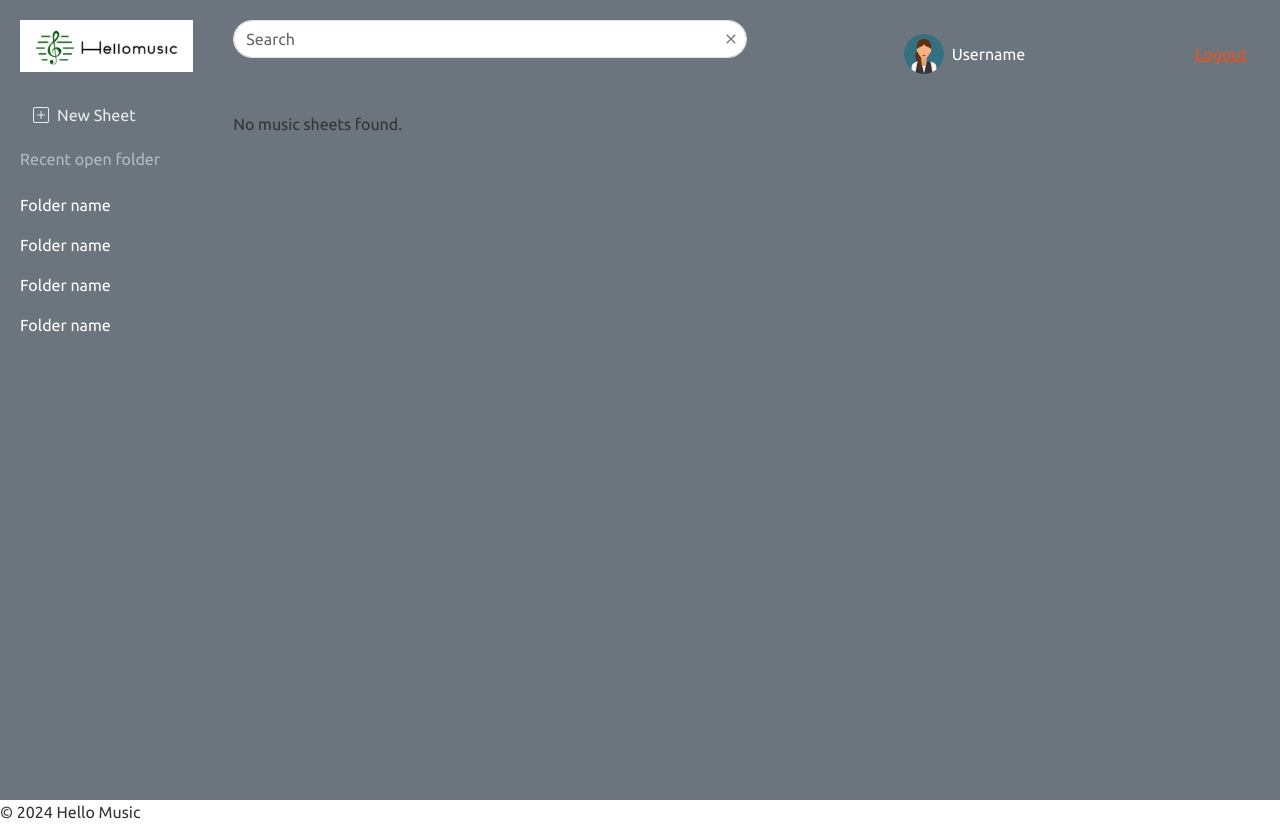
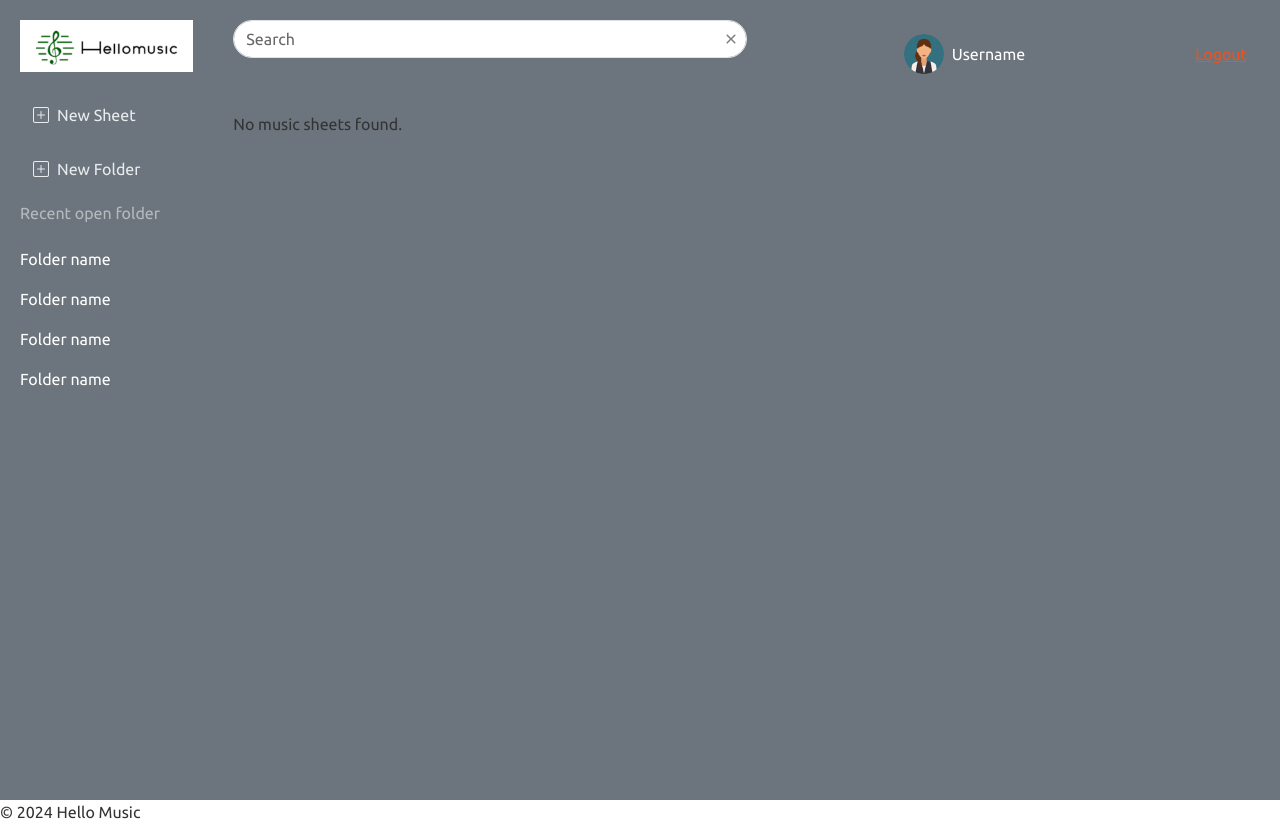
Before and after one commit to KellyHau/FYP-HelloMusic, a Django app: page / in a window 1280 px wide. Run offline with Django 5.2, Linux system fonts and the light colour scheme; the visitor is signed in with stand-in values (Sample User, id 1); data that the repository does not hold is empty; some libraries are stand-ins or nearby versions.

Commit message:
create sheet folder

```diff
--- a/HelloMusicProject/HelloMusicApp/forms.py
+++ b/HelloMusicProject/HelloMusicApp/forms.py
@@ -7,6 +7,11 @@ class MusicSheetForm(forms.ModelForm):
     class Meta:
         model = MusicSheet
         fields = ['title']
+
+class MusicSheetFolderForm(forms.ModelForm):
+    class Meta:
+        model = MusicSheetFolder
+        fields = ['name']
 
 class RegisterForm(forms.ModelForm):
     email = forms.EmailField(required=True)
--- a/HelloMusicProject/HelloMusicApp/templates/HelloMusicApp/base.html
+++ b/HelloMusicProject/HelloMusicApp/templates/HelloMusicApp/base.html
@@ -33,6 +33,12 @@
                     <button id="addSheet" class="btn btn-outline-light d-flex align-items-center"
                         style="border-color: transparent;">
                         <i class="bi bi-plus-square me-2"></i> New Sheet
+                    </button>
+                </div>
+                <div class="mb-3">
+                    <button id="addFolder" class="btn btn-outline-light d-flex align-items-center"
+                        style="border-color: transparent;">
+                        <i class="bi bi-plus-square me-2"></i> New Folder
                     </button>
                 </div>
 
@@ -93,16 +99,40 @@
                     </div>
                     <div class="modal-body">
                         <div class="form-group">
-                            {{ form.title|as_crispy_field }}
+                            {{ sheetform.title|as_crispy_field }}
                         </div>
                     </div>
                     <div class="modal-footer">
-                        <button type="submit" class="btn btn-primary">Save</button>
+                        <button type="submit" class="btn btn-primary">Create</button>
                     </div>
                 </form>
             </div>
         </div>
     </div>
+
+    <!-- Add Folder Modal -->
+    <div class="modal fade" id="addfolderModal" tabindex="-1" aria-labelledby="addfolderModal" aria-hidden="true">
+        <div class="modal-dialog">
+            <div class="modal-content">
+                <form method="post" action="{% url 'createFolder' %}">
+                    {% csrf_token %}
+                    <div class="modal-header">
+                        <h5 class="modal-title" id="addfolderModal">New Folder</h5>
+                        <button type="button" class="btn-close" data-bs-dismiss="modal"></button>
+                    </div>
+                    <div class="modal-body">
+                        <div class="form-group">
+                            {{ folderform.name|as_crispy_field }}
+                        </div>
+                    </div>
+                    <div class="modal-footer">
+                        <button type="submit" class="btn btn-primary">Create</button>
+                    </div>
+                </form>
+            </div>
+        </div>
+    </div>
+
 
     <!-- Footer -->
     <footer>
@@ -111,11 +141,18 @@
     <script src="{% static 'HelloMusicApp/js/bootstrap.bundle.min.js' %}"></script>
     <script src="{% static 'HelloMusicApp/js/jquery.min.js' %}"></script>
     <script>
-        //open add window
+        //open add sheet window
         document.getElementById('addSheet').addEventListener('click', function (event) {
             event.preventDefault();
 
             $('#addsheetModal').modal('show');
+        });
+
+        //open add folder window
+        document.getElementById('addFolder').addEventListener('click', function (event) {
+            event.preventDefault();
+
+            $('#addfolderModal').modal('show');
         });
     </script>
     {% block script_content %}{% endblock %}
--- a/HelloMusicProject/HelloMusicApp/urls.py
+++ b/HelloMusicProject/HelloMusicApp/urls.py
@@ -7,6 +7,7 @@ urlpatterns = [
     path("login/", views.login_user, name='login'),
     path('logout/', views.logout_user, name='logout'),
     path("",views.home, name = "home"),
+    path("createFolder/",views.create_folder, name="createFolder"),
     path("folder/",views.folder, name="folder"),
     path("folderList/",views.folderList, name="folderList"),
     path("createSheet/",views.create_sheet, name="createSheet"),
--- a/HelloMusicProject/HelloMusicApp/views.py
+++ b/HelloMusicProject/HelloMusicApp/views.py
@@ -9,26 +9,12 @@ from .forms import *
 from django.contrib.auth import authenticate, login as auth_login  # Rename the login method to avoid conflict
 from django.contrib import messages
 from django.contrib.auth import logout
-# import pyrebase
 
-# config = {
-#     "apiKey": "AIzaSyAFdTQIkXeJCkE760kQH1kZtCjkZnm3o7Q",
-#     "authDomain": "hellomusic-63ee9.firebaseapp.com",
-#     "databaseURL": "https://hellomusic-63ee9-default-rtdb.firebaseio.com",
-#     "projectId": "hellomusic-63ee9",
-#     "storageBucket": "hellomusic-63ee9.firebasestorage.app",
-#     "messagingSenderId": "186714219968",
-#     "appId": "1:186714219968:web:456d77546cc2cc3b73d425",
-# }
-
-# firebase = pyrebase .initialize_app(config)
-# authe = firebase.auth()
-# database = firebase.database()
 
 def register(request):
 
     if request.method == 'POST':
-        form = RegisterForm(request.POST) #django register form
+        form = RegisterForm(request.POST)
         if form.is_valid():
             form.save()
             messages.success(request, "User created successfully.")
@@ -63,15 +49,34 @@ def logout_user(request):
 def home(request):
 
     addSheetform = MusicSheetForm(initial={'title': 'Untitled Sheet'})
+    addFolderform = MusicSheetFolderForm(initial={'name': 'Untitled Folder'})
     music_sheets_list = user_music_sheets_list(request)
 
 
     context = {
         'music_sheets': music_sheets_list,
-        'form': addSheetform
+        'sheetform': addSheetform,
+        'folderform': addFolderform
     }
 
     return render(request,"HelloMusicApp/index.html",context)
+
+
+@require_POST
+def create_folder(request): #need to login before create
+
+    form = MusicSheetFolderForm(request.POST)
+
+    if form.is_valid():
+        music_sheet_folder = form.save()
+
+        UserMusicSheetFolder.objects.create(
+            folder=music_sheet_folder,
+            user=request.user,
+            role='Owner'
+        )
+
+    return redirect('/')
 
 
 def folder(request):
@@ -90,8 +95,8 @@ def create_sheet(request): #need to login before create
     form = MusicSheetForm(request.POST)
 
     if form.is_valid():
-        # Don't save the form directly; create an instance instead
-        music_sheet = form.save()  # Create a MusicSheet instance without saving to the database
+
+        music_sheet = form.save()
 
         UserMusicSheet.objects.create(
             sheet=music_sheet,
--- a/HelloMusicProject/HelloMusicProject/settings.py
+++ b/HelloMusicProject/HelloMusicProject/settings.py
@@ -52,7 +52,7 @@ MIDDLEWARE = [
     'django.contrib.auth.middleware.AuthenticationMiddleware',
     'django.contrib.messages.middleware.MessageMiddleware',
     'django.middleware.clickjacking.XFrameOptionsMiddleware',
-    #'HelloMusicApp.middleware.LoginRequiredMiddleware',  # if want to without force login command this line
+    'HelloMusicApp.middleware.LoginRequiredMiddleware',  # if want to without force login command this line
 ]
 
 MESSAGE_STORAGE = 'django.contrib.messages.storage.session.SessionStorage'
@@ -86,7 +86,7 @@ DATABASES = {
         'ENGINE': 'django.db.backends.mysql',
         'NAME': 'hellomusic',
         'USER': 'root',
-        'PASSWORD': 'abc123', #password follow your root's password
+        'PASSWORD': 'lee123', #password follow your root's password
         'HOST': '127.0.0.1',
         'PORT': '3306',
     }
```
